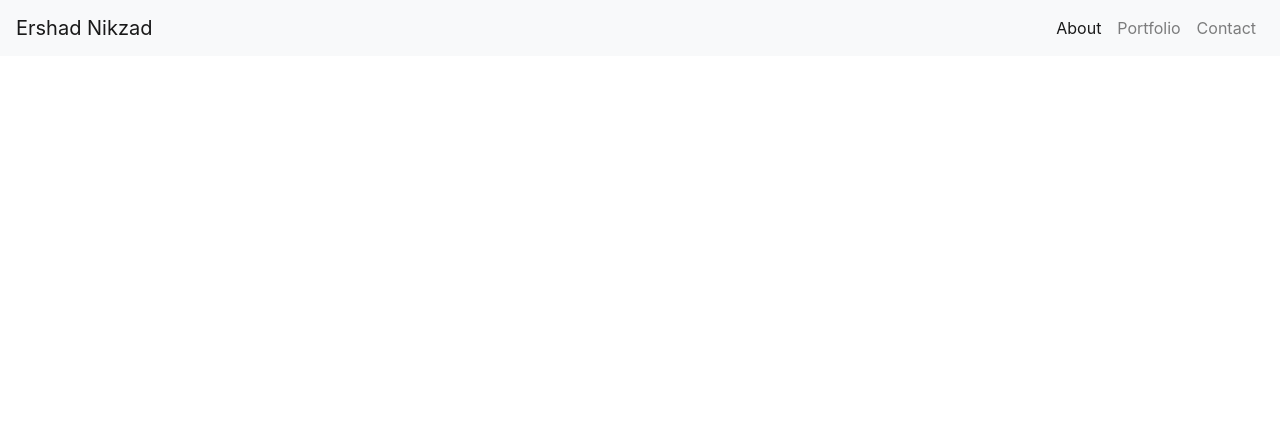
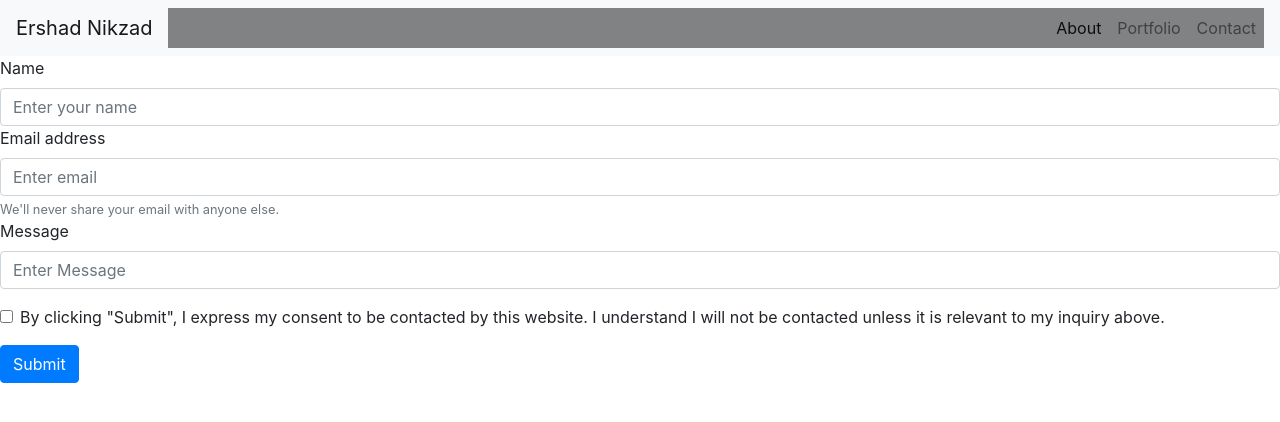
Before and after one commit to NikzadE/Responsive-Portfolio, a plain HTML site: page contact.html in a window 1280 px wide. Drawn offline with nearby package versions, Linux system fonts and the light colour scheme.

Commit message:
second draft

```diff
--- a/assets/css/style.css
+++ b/assets/css/style.css
@@ -0,0 +1,5 @@
+#navbarSupportedContent {
+    background-color:rgb(128, 130, 131)  ;
+    text-decoration-color: white;
+
+}
--- a/contact.html
+++ b/contact.html
@@ -31,6 +31,24 @@
 
                 </div>
               </nav>
+              <form>
+                    <div class="form-group">
+                    <label for="inputName">Name</label>
+                    <input class="form-control" type="text" placeholder="Enter your name">
+                      <label for="InputEmail1">Email address</label>
+                      <input type="email" class="form-control" id="InputEmail1" aria-describedby="emailHelp" placeholder="Enter email">
+                      <small id="emailHelp" class="form-text text-muted">We'll never share your email with anyone else.</small>
+                      <label for="inputName">Message</label>
+                    <input class="form-control" type="text" placeholder="Enter Message">
+                    </div>
+
+
+                    <div class="form-group form-check">
+                      <input type="checkbox" class="form-check-input" id="Check1">
+                      <label class="form-check-label" for="Check1">By clicking "Submit", I express my consent to be contacted by this website. I understand I will not be contacted unless it is relevant to my inquiry above. </label>
+                    </div>
+                    <button type="submit" class="btn btn-primary">Submit</button>
+                  </form>
 
 </body>
 </html>
```
Also changed, not shown: index.html (+2 -2 lines).
